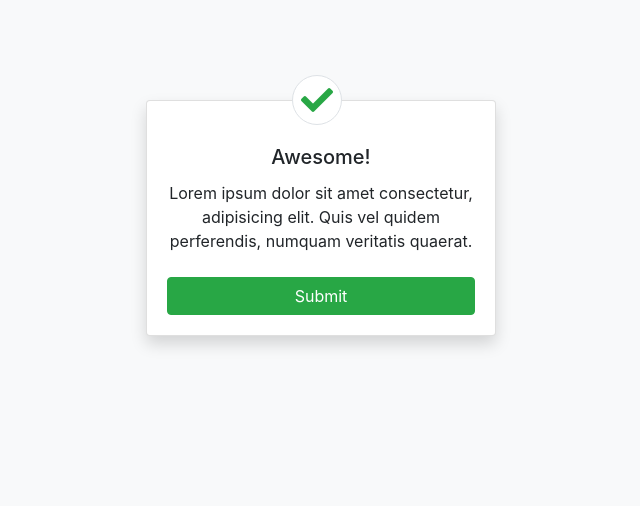
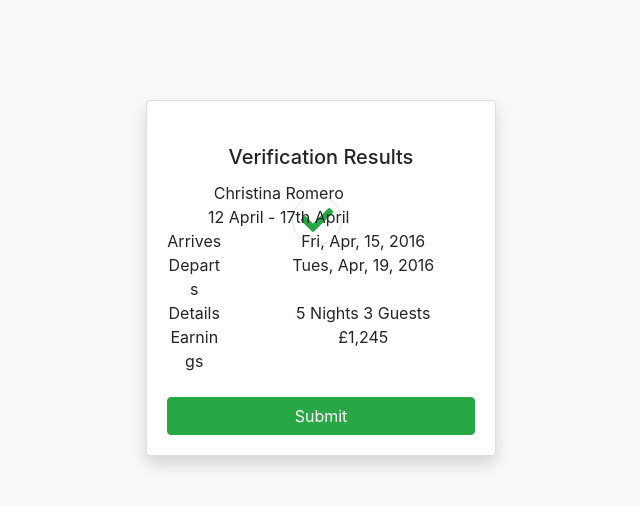
Before and after one commit to Jewinn/Jewinn.github.io, a plain HTML site: page ESTDATA/VN-GARI/101.html in a window 1280 px wide. Shown: the whole page, without its empty margins (319-959 px from the left). Drawn offline with nearby package versions, Linux system fonts and the light colour scheme.

Commit message:
Update 101.html

```diff
--- a/ESTDATA/VN-GARI/101.html
+++ b/ESTDATA/VN-GARI/101.html
@@ -1,7 +1,7 @@
 <!DOCTYPE html>
 <html>
 <head>
-<title>Page Title</title>
+<title>REF#VN-GARI-101</title>
   <link rel="stylesheet" href="https://cdnjs.cloudflare.com/ajax/libs/twitter-bootstrap/4.5.0/css/bootstrap.min.css">
   <link rel="stylesheet" href="https://cdnjs.cloudflare.com/ajax/libs/font-awesome/5.14.0/css/all.min.css">
 </head>
@@ -14,10 +14,69 @@
         <div class="text-success bg-white border rounded-circle d-inline-block text-center d-flex align-items-center justify-content-center" style="width: 50px; height: 50px; position: absolute; bottom: 210px; left: 145px;">
           <i class="fas fa-check fa-2x"></i>
         </div>
-        <h5 class="card-title mt-4">Awesome!</h5>
-        <p class="card-text mb-4">
-          Lorem ipsum dolor sit amet consectetur, adipisicing elit. Quis vel quidem perferendis, numquam veritatis quaerat.
-        </p>
+        <h5 class="card-title mt-4">Verification Results</h5>
+          <div class=" mb-4">
+   <div class="chunk booking-card clearfix">
+      <div class="row">
+         <div class="col-md-9 col-sm-9 col-xs-9 name-date">
+            <div class="guest-name">Christina Romero</div>
+            <div class="date-range">12 April - 17th April</div>
+         </div>
+      </div>
+      <div class="row card-row">
+         <div class="col-md-3 col-sm-3 col-xs-4 card-catergory"><span class="check-in">
+            Arrives
+            </span>
+         </div>
+         <div class="col-md-9 col-sm-9 col-xs-8 card-data">
+            <span class="check-in-date">
+            Fri, Apr, 15, 2016
+            </span>
+         </div>
+      </div>
+      <div class="row card-row">
+         <div class="col-md-3 col-sm-3 col-xs-4 card-catergory">
+            <span class="check-out">
+            Departs
+            </span>
+         </div>
+         <div class="col-md-9 col-sm-9 col-xs-8 card-data">
+            <span class="check-out-date">
+            Tues, Apr, 19, 2016
+            </span>
+         </div>
+      </div>
+      <div class="row card-row">
+         <div class="col-md-3 col-sm-3 col-xs-4 card-catergory">
+            <span class="Details">
+            Details
+            </span>
+         </div>
+         <div class="col-md-9 col-sm-9 col-xs-8 card-data">
+            <span class="nights">
+            5 Nights
+            </span>
+            <span class="guests">
+            3 Guests
+            </span>
+         </div>
+      </div>
+      <div class="row card-row total">
+         <div class="col-md-3 col-sm-3 col-xs-4 card-catergory">
+            <span class="earnings">
+            Earnings
+            </span>
+         </div>
+         <div class="col-md-9 col-sm-9 col-xs-8 card-data">
+            <span class="earnings-total">
+            £1,245
+            </span>
+         </div>
+      </div>
+   </div>
+</div>
+
+
         <button class="btn btn-success btn-block">
           Submit
         </button>
```
